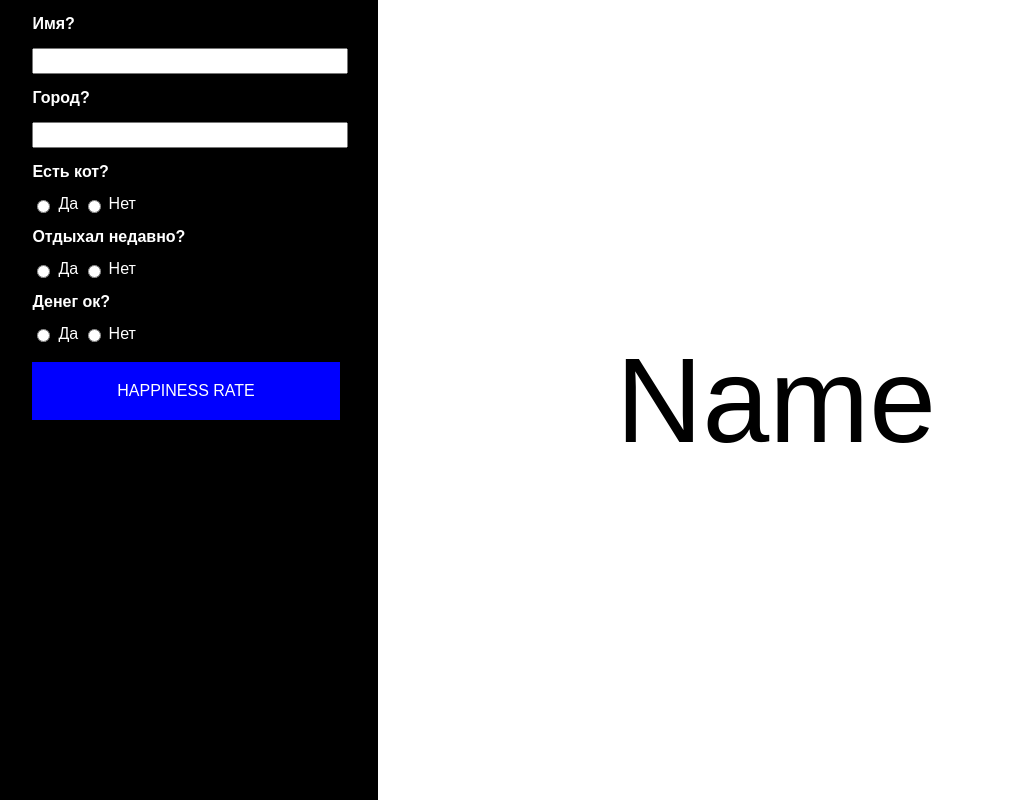
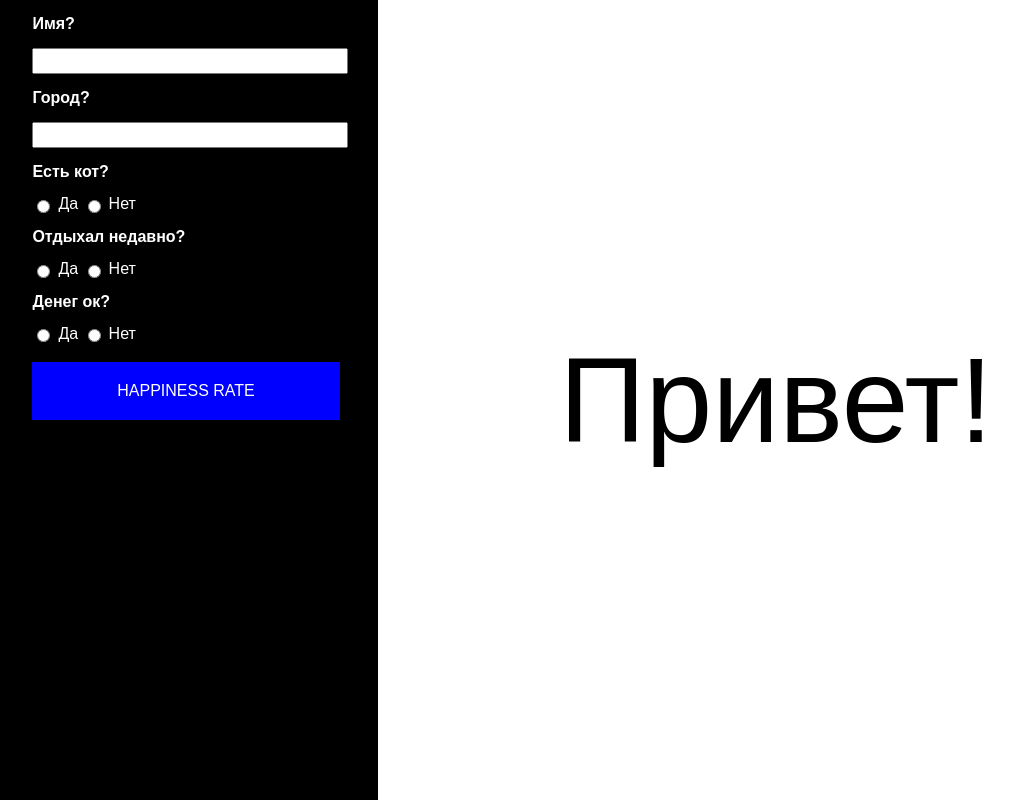
Before and after one commit to anti-star/MCS_JS_Basics, a plain HTML site: page test-6/index.html in a window 1280 px wide. Shown: the whole page, without its empty margins (6-1019 px from the left). Drawn offline with nearby package versions, Linux system fonts and the light colour scheme.

Commit message:
test_6_updated

```diff
--- a/test-6/index.html
+++ b/test-6/index.html
@@ -27,7 +27,7 @@
 			</form>
 		</div>
 		<div class="res-col">
-			<div class="personName">Name</div>
+			<div class="personName">Привет!</div>
 			<div class="icon"></div>
 		</div>
 	</div>
```
